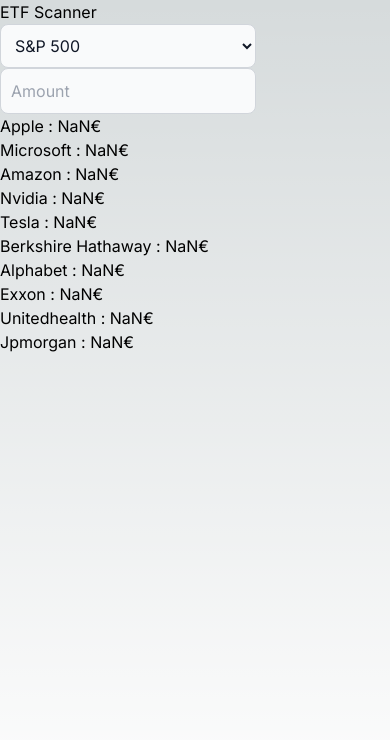
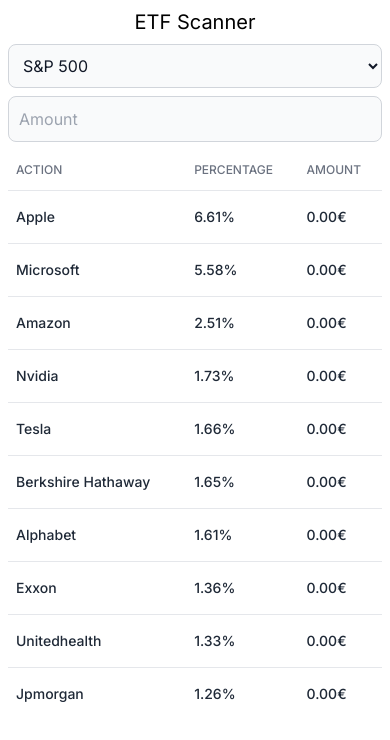
Before and after one commit to theogllrd/etfscanner, a Next.js app: page / in a window 390 px wide. Shown: the top 740 px of the page. Built offline with nearby package versions, Linux system fonts and the light colour scheme.

Commit message:
add table and responsive

```diff
--- a/app/globals.css
+++ b/app/globals.css
@@ -3,9 +3,13 @@
 @tailwind utilities;
 
 :root {
+  /* couleur du content (du texte) */
   --foreground-rgb: 0, 0, 0;
-  --background-start-rgb: 214, 219, 220;
+  /* couleur de départ du dégradé */
+  --background-start-rgb: 255, 255, 255;
+  /* couleur de fin du dégradé */
   --background-end-rgb: 255, 255, 255;
+
 }
 
 @media (prefers-color-scheme: dark) {
--- a/app/page.tsx
+++ b/app/page.tsx
@@ -35,29 +35,42 @@
 //console.log(calculate(0, 500));
 
 
-function ResultsTable() {
-  return (<table className="border-collapse border border-slate-500 ...">
-    <thead>
+function ResultsTable({ etfs, totalAmount }) {
+  return (
+    <div className="mt-2 flex flex-col">
+      <div className="-m-1.5 overflow-x-auto">
+        <div className="p-1.5 min-w-full inline-block align-middle">
+          <div className="overflow-hidden">
+
+            <table className="min-w-full divide-y divide-gray-200 dark:divide-gray-700">
+              <thead className="">
                 <tr>
-        <th className="border border-slate-600 ...">State</th>
-        <th className="border border-slate-600 ...">City</th>
+                  <th scope="col" className="px-2 py-3 text-left text-xs font-medium text-gray-500 uppercase">Action</th>
+                  <th scope="col" className="px-2 py-3 text-left text-xs font-medium text-gray-500 uppercase">Percentage</th>
+                  <th scope="col" className="px-2 py-3 text-left text-xs font-medium text-gray-500 uppercase">Amount</th>
                 </tr>
               </thead>
-    <tbody>
-      <tr>
-        <td className="border border-slate-700 ...">Indiana</td>
-        <td className="border border-slate-700 ...">Indianapolis</td>
-      </tr>
-      <tr>
-        <td className="border border-slate-700 ...">Ohio</td>
-        <td className="border border-slate-700 ...">Columbus</td>
-      </tr>
-      <tr>
-        <td className="border border-slate-700 ...">Michigan</td>
-        <td className="border border-slate-700 ...">Detroit</td>
-      </tr>
+              <tbody className="divide-y divide-gray-200 dark:divide-gray-700">
+                {etfs ?
+                  etfs.composition ?
+                    etfs.composition.map((compo) =>
+                      <tr className="">
+                        <td className="px-2 py-4 whitespace-nowrap text-sm font-medium text-gray-800 dark:text-gray-200">
+                          {compo.compoName}</td>
+                        <td className="px-2 py-4 whitespace-nowrap text-sm font-medium text-gray-800 dark:text-gray-200">
+                          {(compo.compoValue * 100).toFixed(2)}%</td>
+                        <td className="px-2 py-4 whitespace-nowrap text-sm font-medium text-gray-800 dark:text-gray-200">
+                          {(compo.compoValue * totalAmount).toFixed(2)}€</td>
+                      </tr>) :
+                    null :
+                  null}
               </tbody>
-  </table>);
+            </table>
+          </div>
+        </div>
+      </div>
+    </div>
+  );
 }
 
 
@@ -70,12 +83,12 @@
   /*const etfList = [
       {
         id: 1, name: 'SP500', compo: [
-        { name: 'Apple', pourcentage: 0.00378 },
-        { name: 'Microsoft', pourcentage: 0.00157 },
+      {name: 'Apple', pourcentage: 0.00378 },
+      {name: 'Microsoft', pourcentage: 0.00157 },
       ]
     },
-    { id: 2, name: 'NASDAQ' },
-    { id: 3, name: 'MSCI World' },
+      {id: 2, name: 'NASDAQ' },
+      {id: 3, name: 'MSCI World' },
       ];*/
 
   const etfList = [
@@ -150,21 +163,35 @@
 
 
   return (
-    <div className='h-screen'>
-      <div className="w-full">ETF Scanner</div>
+    <div className='h-screen p-2'>
+      <div className="w-full text-xl text-center">ETF Scanner</div>
 
-      <select id="etfs" onChange={e => onChangeSelect(e)} className="w-64 bg-gray-50 border border-gray-300 text-gray-900 rounded-lg focus:ring-blue-500 focus:border-blue-500 block p-2.5 dark:bg-gray-700 dark:border-gray-600 dark:placeholder-gray-400 dark:text-white dark:focus:ring-blue-500 dark:focus:border-blue-500">
-        {etfList.map((etf) => <option value={etf.id} key={etf.id}>{etf.name}</option>)}
+      <div className="mt-2">
+        <select
+          id="etfs"
+          onChange={e => onChangeSelect(e)}
+          className="w-full bg-gray-50 border border-gray-300 text-gray-900 rounded-lg focus:ring-blue-500 focus:border-blue-500 block p-2.5 dark:bg-gray-700 dark:border-gray-600 dark:placeholder-gray-400 dark:text-white dark:focus:ring-blue-500 dark:focus:border-blue-500">
+          {etfList.map((etf) =>
+            <option
+              value={etf.id}
+              key={etf.id}>{etf.name}
+            </option>)}
         </select>
+      </div>
 
-      <input type="number" id="amount" onChange={e => setAmount(e.target.value)} className="w-64 bg-gray-50 border border-gray-300 text-gray-900 rounded-lg focus:ring-blue-500 focus:border-blue-500 block p-2.5 dark:bg-gray-700 dark:border-gray-600 dark:placeholder-gray-400 dark:text-white dark:focus:ring-blue-500 dark:focus:border-blue-500" placeholder="Amount" required />
+      <div className="mt-2">
+        <input
+          type="number"
+          id="amount"
+          placeholder="Amount"
+          onChange={e => setAmount(e.target.value)}
+          className="w-full bg-gray-50 border border-gray-300 text-gray-900 rounded-lg focus:ring-blue-500 focus:border-blue-500 block p-2.5 dark:bg-gray-700 dark:border-gray-600 dark:placeholder-gray-400 dark:text-white dark:focus:ring-blue-500 dark:focus:border-blue-500"
+        />
+      </div>
 
 
 
-
-      <div>
-        {etf ? etf.composition ? etf.composition.map((ze) => <p key={ze.compoName}>{ze.compoName} : {ze.compoValue * parseInt(amount)}€</p>) : null : null}
-      </div>
+      <ResultsTable etfs={etf} totalAmount={amount} />
 
 
     </div >
@@ -177,7 +204,36 @@
       <button type="button" className="text-white bg-blue-700 hover:bg-blue-800 focus:ring-4 focus:ring-blue-300 font-medium rounded-lg text-sm px-5 py-2.5 mr-2 mb-2 dark:bg-blue-600 dark:hover:bg-blue-700 focus:outline-none dark:focus:ring-blue-800">Calculte</button>
 
 
+      <div>
+        {etf ? etf.composition ? etf.composition.map((ze) => <p key={ze.compoName}>{ze.compoName} : {ze.compoValue * parseInt(amount)}€</p>) : null : null}
+      </div>
 
 
 
+
+
+      <div className="w-full">
+      <table className="w-full text-left">
+        <thead>
+          <tr>
+            <th>Action</th>
+            <th>Percentage</th>
+            <th>Amount</th>
+          </tr>
+        </thead>
+        <tbody>
+          {etfs ?
+            etfs.composition ?
+              etfs.composition.map((compo) =>
+                <tr>
+                  <td>{compo.compoName}</td>
+                  <td>{(compo.compoValue * 100).toFixed(2)}%</td>
+                  <td>{(compo.compoValue * totalAmount).toFixed(2)}€</td>
+                </tr>) :
+              null :
+            null}
+        </tbody>
+      </table>
+    </div>
+
       */
```
Lines whose indentation alone changed are shown as unchanged.
